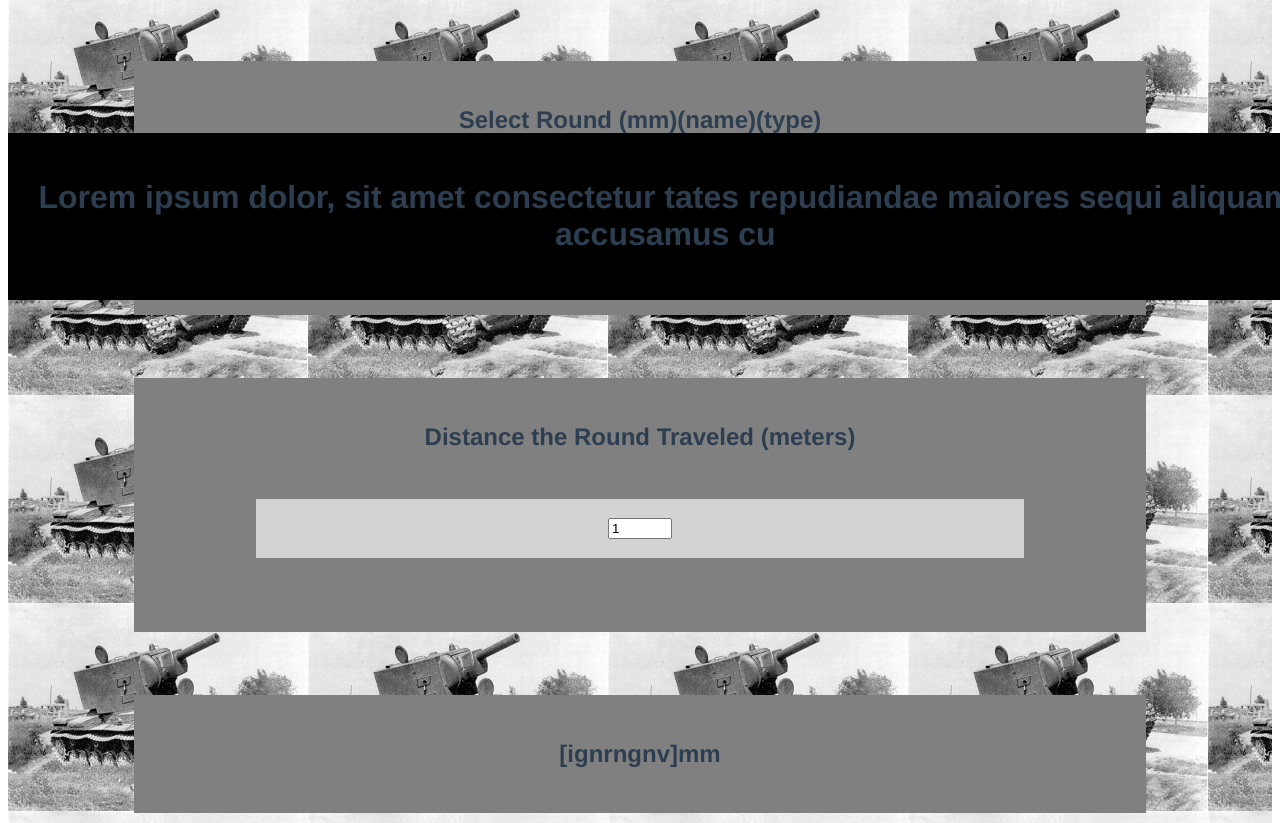
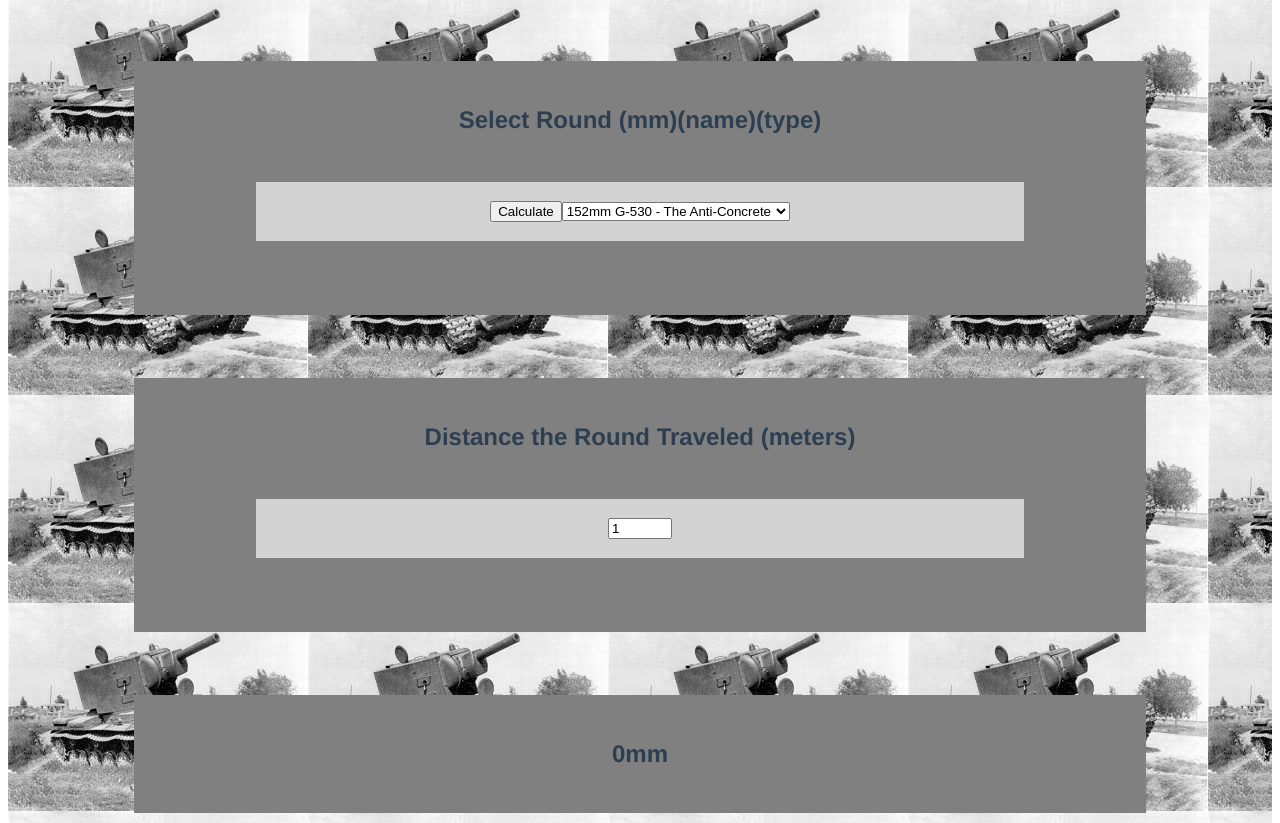
Before and after one commit to staten-island-tech/vue-reactivity-project-AlexanderKokhno, a Vue app in the folder kv88/: page / in a window 1280 px wide. Shown: the part 500-1323 px from the top of the page. Built offline with nearby package versions, Linux system fonts and the light colour scheme.

Commit message:
qwertyuio

```diff
--- a/kv88/src/components/DistanceCalc.vue
+++ b/kv88/src/components/DistanceCalc.vue
@@ -15,12 +15,11 @@
                 </select>
             </form> -->
             <div id="inputL">
-              <button @click="dropDown">Calculate</button>
+              <button @click="CalculatePen">Calculate</button>
               <select v-model="selected" class="form-control sl">
               <option v-for="option in options" :value="option.value" :key="option.value">{{ option.name }}</option>
               </select>
             </div>
-            <!-- <button v-on:click="Calc_Distance" id="Calc_Btn">Calculate2</button> -->
         </div>
         <div class="distanceInput" id="DCIs">
           <h2>Distance the Round Traveled (meters)</h2>
@@ -29,7 +28,7 @@
           </div>
         </div>
         <div class="penAtDisOutput" id="DCIs">
-          <h2>[ignrngnv]mm</h2>
+          <h2>{{PEN}}mm</h2>
         </div>
     </div>
 
@@ -48,12 +47,9 @@ export default {
       testvar3: 6.43442,
       distance: 0,
       angle: 1,
-      // STA1:
-      // ['152mm G-530 - The Anti-Concrete', '88mm (PzGr 39/43) - APCBC', '128mm 12,8/8,8 Pzgr.TS - APCBC', '120mm T14E3 - APCBC', '120mm DM43 - APFSDS', '120mm 3BK18M - HEATFS'
-      // ],
-      // gei_kv2_ac: document.getElementById('KV_AC')
       options: ['152mm G-530 - The Anti-Concrete'],
-      selected: '400'
+      selected: '400',
+      PEN: 0
     }
   },
   methods: {
@@ -89,15 +85,10 @@ export default {
       DDFV.options = types
       console.log(DDFV.selected)
     },
-    Calc_Distance: function () {
-      this.testvar1 *= 1.34
-      console.log(this.distance)
+    CalculatePen: function () {
+      console.log(this.selected * 3)
+      this.PEN = this.selected * this.angle
     }
-    // IANf: function () {
-    //   this.angle = document.getElementById('IANi').value
-    //   console.log(this.angle)
-    //   console.log('fnewinfrudne')
-    // },
   },
   created: function () {
     this.dropDown()
--- a/kv88/src/components/FooterComp.vue
+++ b/kv88/src/components/FooterComp.vue
@@ -17,7 +17,7 @@ export default {
 <style scoped>
 .FooterCompDiv {
   padding:2% 2% 2% 2% ;
-  position:sticky;
+  position:relative;
   bottom: 0;
   width: 100%;
   background-color: black;
```
